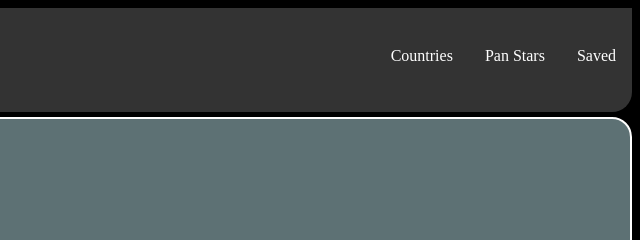
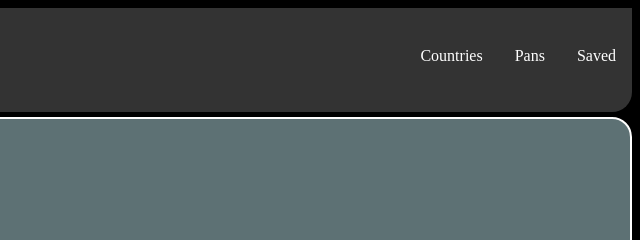
Before and after one commit to projectX17/projectX17.github.io, a plain HTML site: page index.html in a window 1280 px wide. Shown: the top 240 px of the page, 640-1280 px from the left. Drawn offline with Linux system fonts and the light colour scheme.

Commit message:
changed the title

```diff
--- a/index.html
+++ b/index.html
@@ -4,7 +4,7 @@
     <meta charset="UTF-8">
     <meta name="viewport" content="width=device-width, initial-scale=1.0">
     <link rel= stylesheet href="index.css">
-    <title>Document</title>
+    <title>ProjectX17</title>
 </head>
 <body>
     <div class="navbar">
@@ -14,7 +14,7 @@
 
             <div class="nav-links">
                 <a class="a1" href="#countries">Countries</a>
-                <a class="a1" href="#pan">Pan Stars</a>
+                <a class="a1" href="#pan">Pans</a>
                 <a class="a1" href="#saved">Saved</a>
             </div>
     </div>
```
